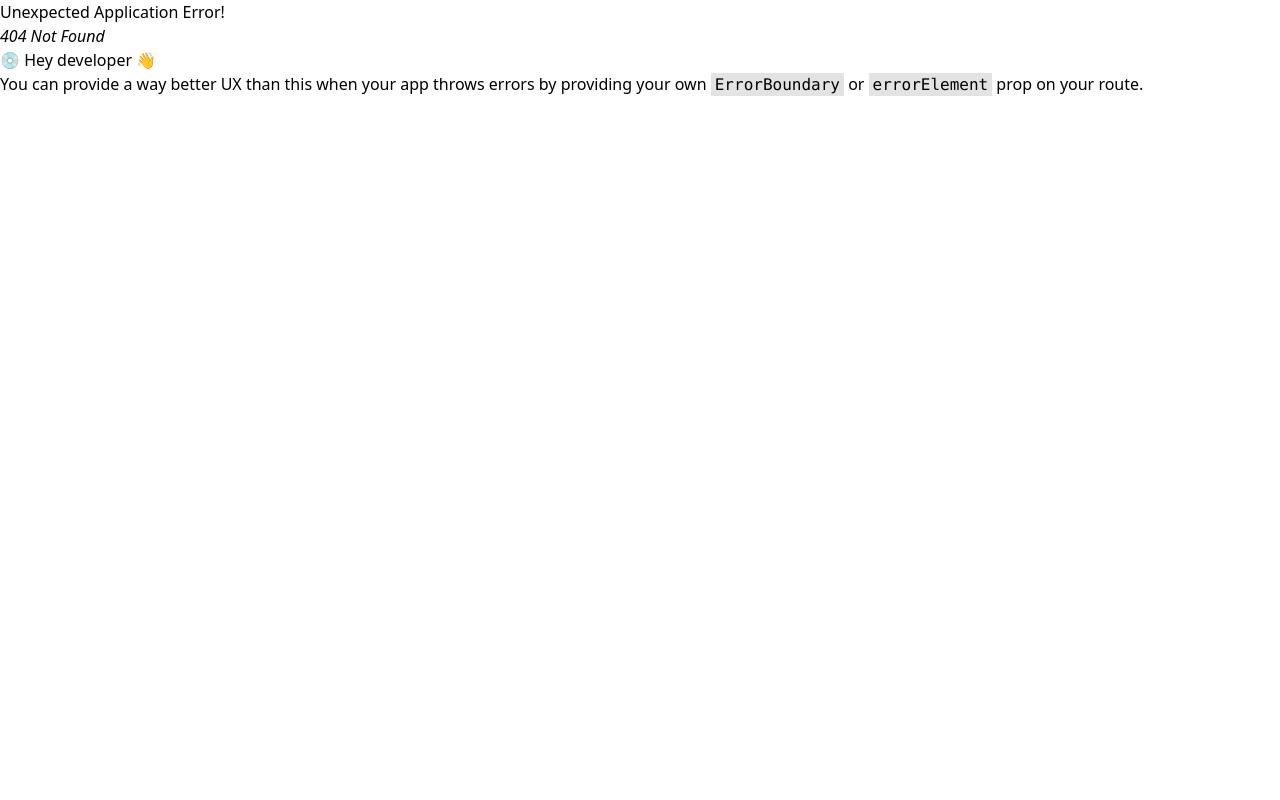
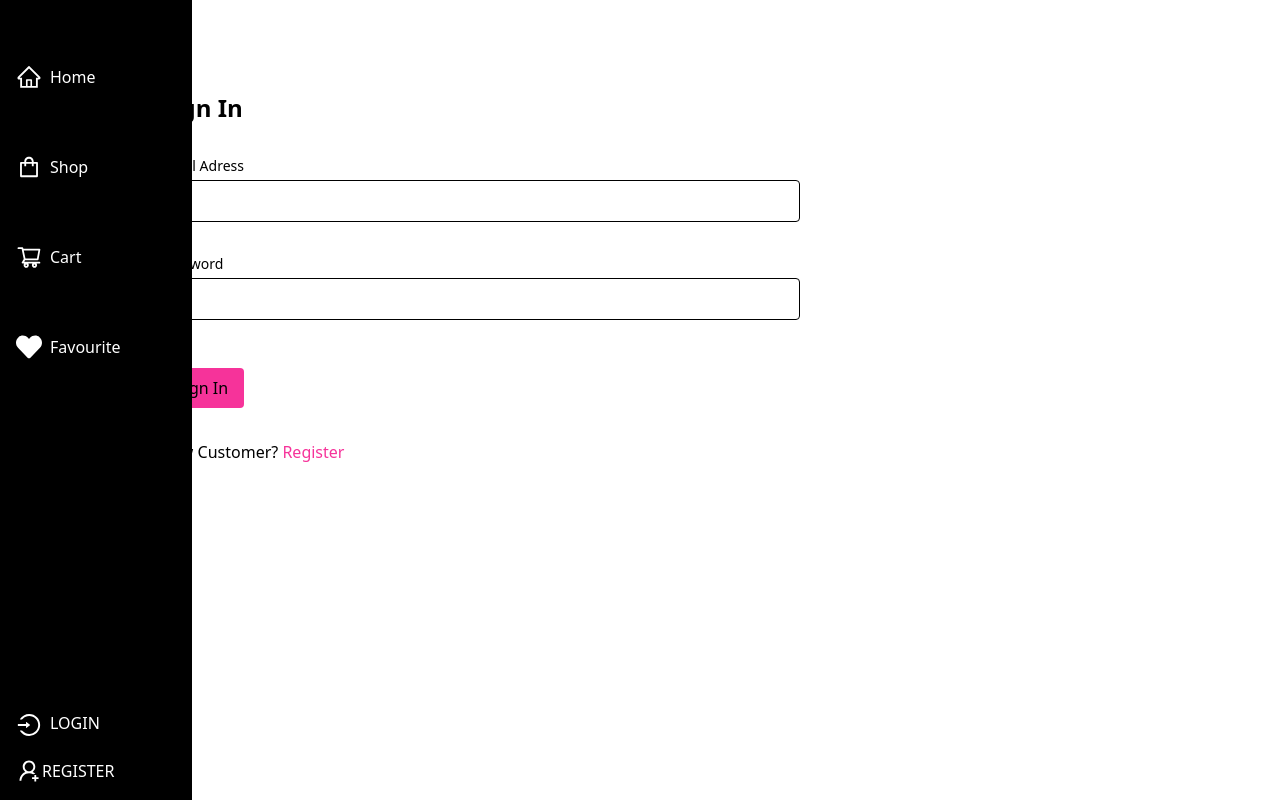
Before and after one commit to viktor-siropol/MERN-E-Commerce-Store, a React (Vite) app in the folder frontend/: page /login in a window 1280 px wide. Before the commit this address had no page. Built offline with nearby package versions, Linux system fonts and the light colour scheme.

Commit message:
added frontend login

```diff
--- a/frontend/src/App.jsx
+++ b/frontend/src/App.jsx
@@ -1,17 +1,36 @@
+import { Outlet, RouterProvider, createBrowserRouter, createRoutesFromElements, Route } from "react-router-dom";
 import Navigation from "./pages/Auth/Navigation";
-import { Outlet } from "react-router";
 import { ToastContainer } from "react-toastify";
-import store from './redux/features/store.js';
-import { Provider } from 'react-redux';
+import "react-toastify/dist/ReactToastify.css";
 
-export default function App() {
+// Auth
+import Login from "./pages/Auth/Login.jsx";
+
+
+
+const Layout = () => {
   return (
-    <Provider store={store}>
-        <ToastContainer />
-        <Navigation />
-        <main className="py-3">
-          <Outlet />
-        </main>
-    </Provider>
+    <>
+      <ToastContainer />
+      <Navigation />
+      <main className="py-3">
+        <Outlet />
+      </main>
+    </>
   );
-}
+};
+
+
+const router = createBrowserRouter(
+  createRoutesFromElements(
+    <Route path="/" element={<Layout />}>
+      <Route path="/login" element={<Login />} />
+    </Route>
+  )
+);
+
+const App = () => {
+  return <RouterProvider router={router} />;
+};
+
+export default App;
--- /dev/null
+++ b/frontend/src/components/Loader.jsx
@@ -0,0 +1,7 @@
+const Loader = () => {
+  return (
+    <div className="animate-spin rounded-full h-16 w-16 border-t-4 border-pink-500 border-opacity-50"></div>
+  );
+};
+
+export default Loader;
--- a/frontend/src/main.jsx
+++ b/frontend/src/main.jsx
@@ -1,21 +1,12 @@
-import { StrictMode } from 'react'
-import { createRoot } from 'react-dom/client'
+import ReactDOM from "react-dom/client";
 import App from './App.jsx'
 import "./index.css";
-import {
-  Route,
-  RouterProvider,
-  createRoutesFromElements,
-  createBrowserRouter,
-} from "react-router-dom";
+import { Provider } from "react-redux";
+import store from './redux/features/store.js';
+import { PayPalScriptProvider } from "@paypal/react-paypal-js";
 
-
-const router = createBrowserRouter(
-  createRoutesFromElements(<Route path='/' element={<App/> }/>)
+ReactDOM.createRoot(document.getElementById("root")).render(
+  <Provider store={store}>
+      <App />
+  </Provider>
 );
-
-createRoot(document.getElementById('root')).render(
-  <StrictMode>
-      <RouterProvider router={router}/>
-  </StrictMode>
-);
--- /dev/null
+++ b/frontend/src/pages/Auth/Login.jsx
@@ -0,0 +1,84 @@
+import { useState, useEffect } from "react";
+import { Link, useLocation, useNavigate } from "react-router-dom";
+import { useDispatch, useSelector } from "react-redux";
+import Loader from "../../components/Loader";
+import { useLoginMutation } from "../../redux/api/usersApiSlice";
+import { setCredentials } from "../../redux/features/auth/authSlice";
+import { toast } from "react-toastify";
+
+
+const Login = () => {
+  const [email, setEmail] = useState('')
+  const [password, setPassword] = useState('')
+
+  const dispatch = useDispatch();
+  const navigate = useNavigate();
+
+  const [login, {isLoading}] = useLoginMutation();
+
+
+
+  const {userInfo} = useSelector(state => state.auth)
+
+  const {search} = useLocation()
+  const sp = new URLSearchParams(search)
+  const redirect = sp.get('redirect') || '/'
+
+  useEffect(()=>{
+    if(userInfo){
+      navigate(redirect);
+    }
+  },[navigate, redirect, userInfo])
+
+  const submitHandler = async (e) => {
+    e.preventDefault()
+
+    try {
+      const res = await login({email, password}).unwrap()
+      console.log(res)
+      dispatch(setCredentials({...res}))
+    }catch (error) {
+      toast.error(error?.data?.message || error.message)
+    }
+  }
+
+  return <div>
+    <section className="pl-[10rem] flex flex-wrap">
+      <div className="mr-[4rem] mt-[5rem]">
+        <h1 className="text-2xl font-semibold mb-4">Sign In</h1>
+
+      <form onSubmit={submitHandler} className="container w-[40rem]">
+        <div className="my-[2rem]">
+          <label htmlFor="email" className="block text-sm font-medium text-black">Email Adress</label>
+          <input type="email" id="email" className="mt-1 p-2 border rounded w-full" value={email} onChange={(e) => setEmail(e.target.value)}/>
+        </div>
+        <div className="my-[2rem]">
+          <label htmlFor="password" className="block text-sm font-medium text-black">Password</label>
+          <input type="password" id="password" className="mt-1 p-2 border rounded w-full" value={password} onChange={(e) => setPassword(e.target.value)}/>
+        </div>
+
+        <button
+          disabled={isLoading}
+          type="submit"
+          className="bg-pink-500 text-black px-4 py-2 rounded cursor-pointer my-[1rem]"
+        >
+          {isLoading ? "Signing In..." : "Sign In"}
+        </button>
+
+        {isLoading && <Loader/>}
+      </form>
+
+      <div className="mt-4">
+        <p className="text-black">
+          New Customer? {""}
+          <Link to={redirect ? `/register?redirect=${redirect}` : '/register'} className="text-pink-500 hover:underline">Register</Link>
+        </p>
+
+      </div>
+    </div>
+  </section>
+</div>
+
+};
+
+export default Login
--- /dev/null
+++ b/frontend/src/pages/Auth/Register.jsx
@@ -0,0 +1,10 @@
+const Register = () => {
+  return (
+    <div>
+      <h1>Register Page</h1>
+      <p>Register form will be implemented here</p>
+    </div>
+  );
+};
+
+export default Register;
--- a/frontend/vite.config.js
+++ b/frontend/vite.config.js
@@ -1,9 +1,14 @@
-import { defineConfig } from 'vite'
-import react from '@vitejs/plugin-react'
-import tailwindcss from '@tailwindcss/vite'
+import { defineConfig } from 'vite';
+import react from '@vitejs/plugin-react';
+import tailwindcss from '@tailwindcss/vite';
 
 
 // https://vite.dev/config/
 export default defineConfig({
   plugins: [react(),tailwindcss(),],
-})
+  server: {
+    proxy: {
+      "/api/": "http://localhost:5000",
+    },
+  },
+});
```
Also changed, not shown: frontend/package.json (+10 -3 lines), 1 other file (tests, documents, lock files or other folders).
